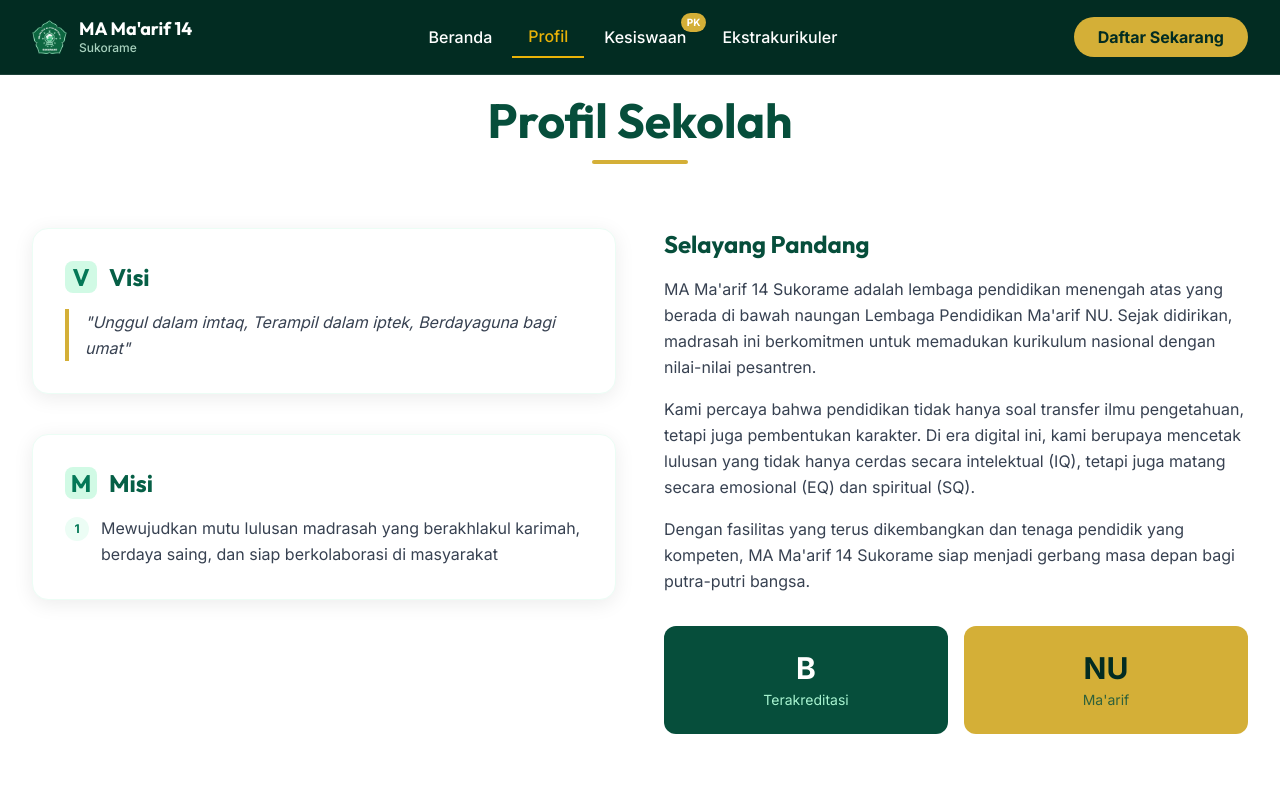
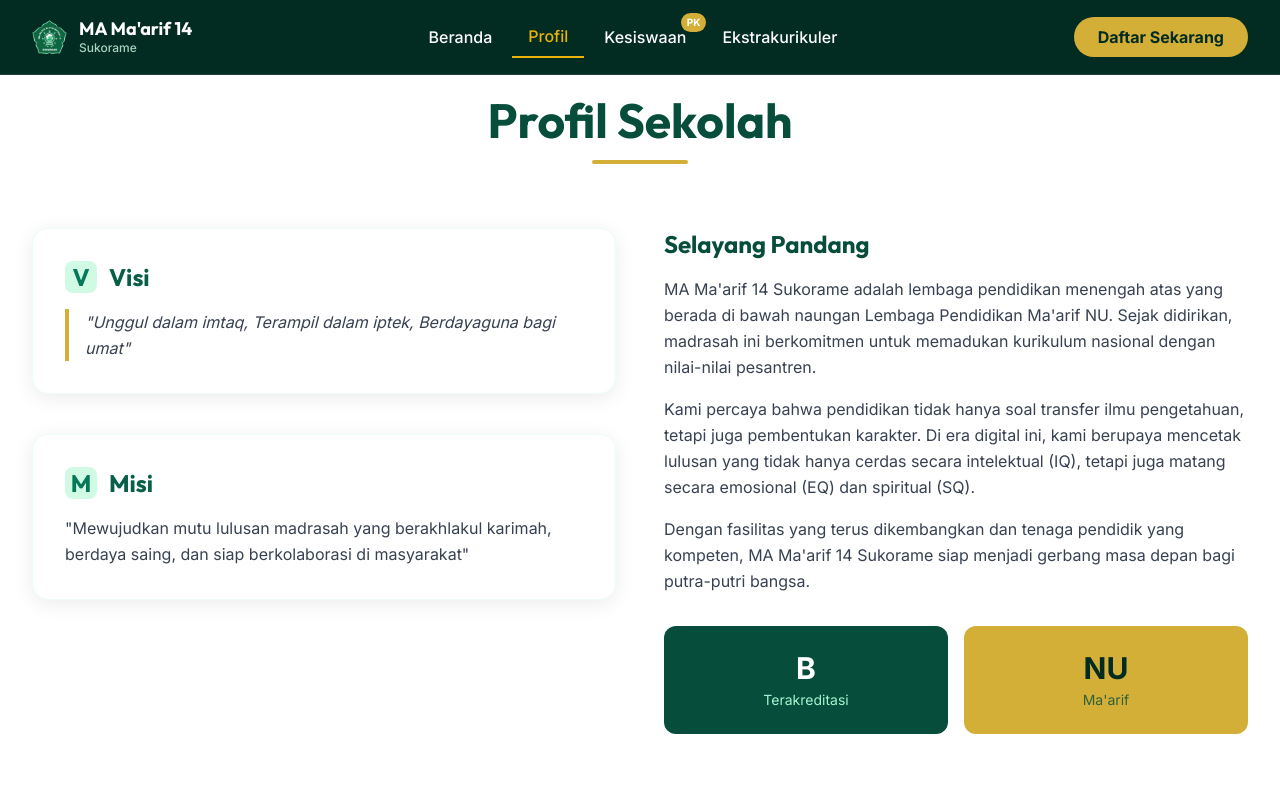
Before and after one commit to MAS-14/ma-maarif-14-web, a Next.js app: page /profil in a window 1280 px wide. Shown: the top 800 px of the page. Built offline with nearby package versions, Linux system fonts and the light colour scheme; a web font is replaced by a local one.

Commit message:
fix: remove numbering from misi

```diff
--- a/src/app/profil/page.tsx
+++ b/src/app/profil/page.tsx
@@ -31,17 +31,9 @@
                             <span className="w-8 h-8 rounded-lg bg-emerald-100 flex items-center justify-center mr-3 text-emerald-700">M</span>
                             Misi
                         </h2>
-                        <ul className="space-y-4">
-
-                            {[
-                                "Mewujudkan mutu lulusan madrasah yang berakhlakul karimah, berdaya saing, dan siap berkolaborasi di masyarakat"
-                            ].map((item, idx) => (
-                                <li key={idx} className="flex items-start text-gray-700 leading-relaxed">
-                                    <span className="min-w-[24px] h-6 rounded-full bg-emerald-50 text-emerald-700 text-xs font-bold flex items-center justify-center mr-3 mt-0.5">{idx + 1}</span>
-                                    {item}
-                                </li>
-                            ))}
-                        </ul>
+                        <p className="text-gray-700 leading-relaxed">
+                            "Mewujudkan mutu lulusan madrasah yang berakhlakul karimah, berdaya saing, dan siap berkolaborasi di masyarakat"
+                        </p>
                     </div>
                 </div>
 
```
